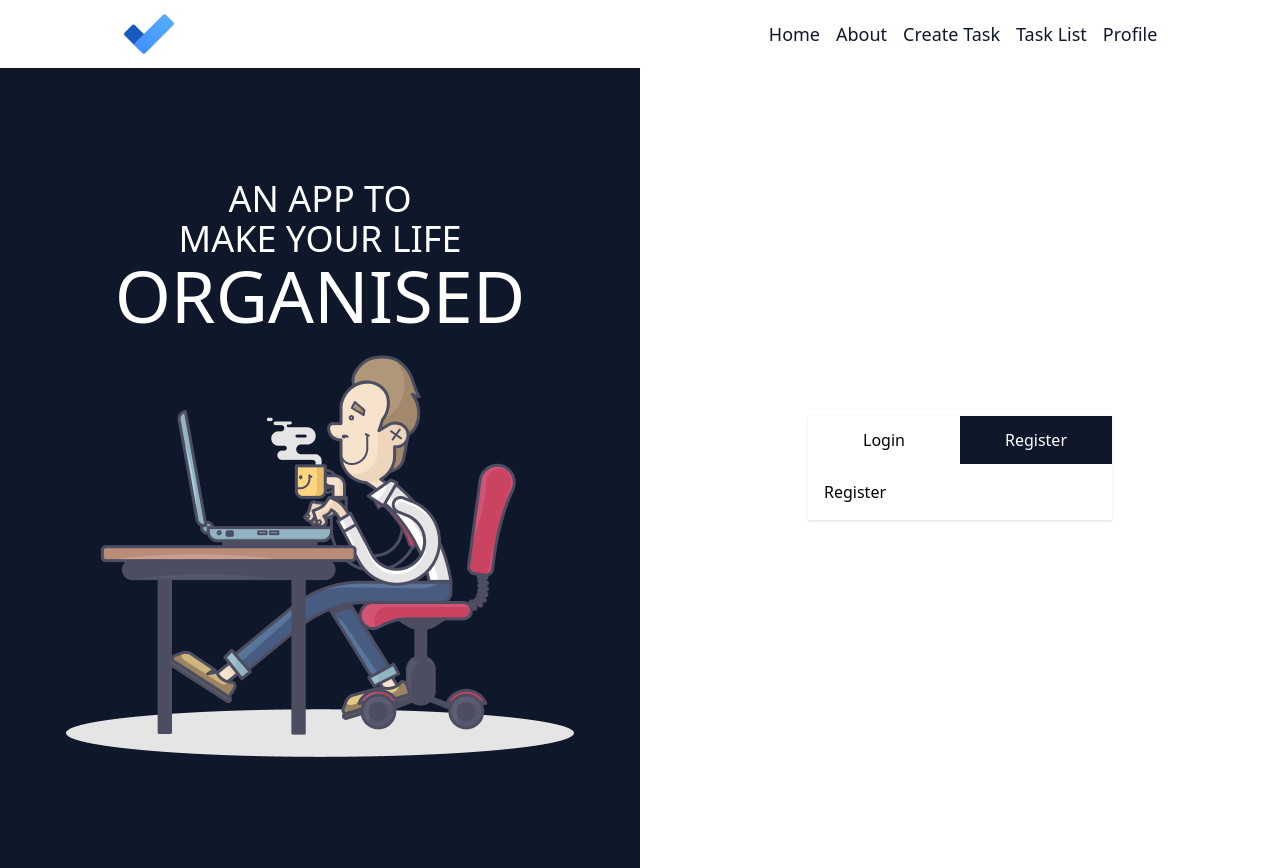
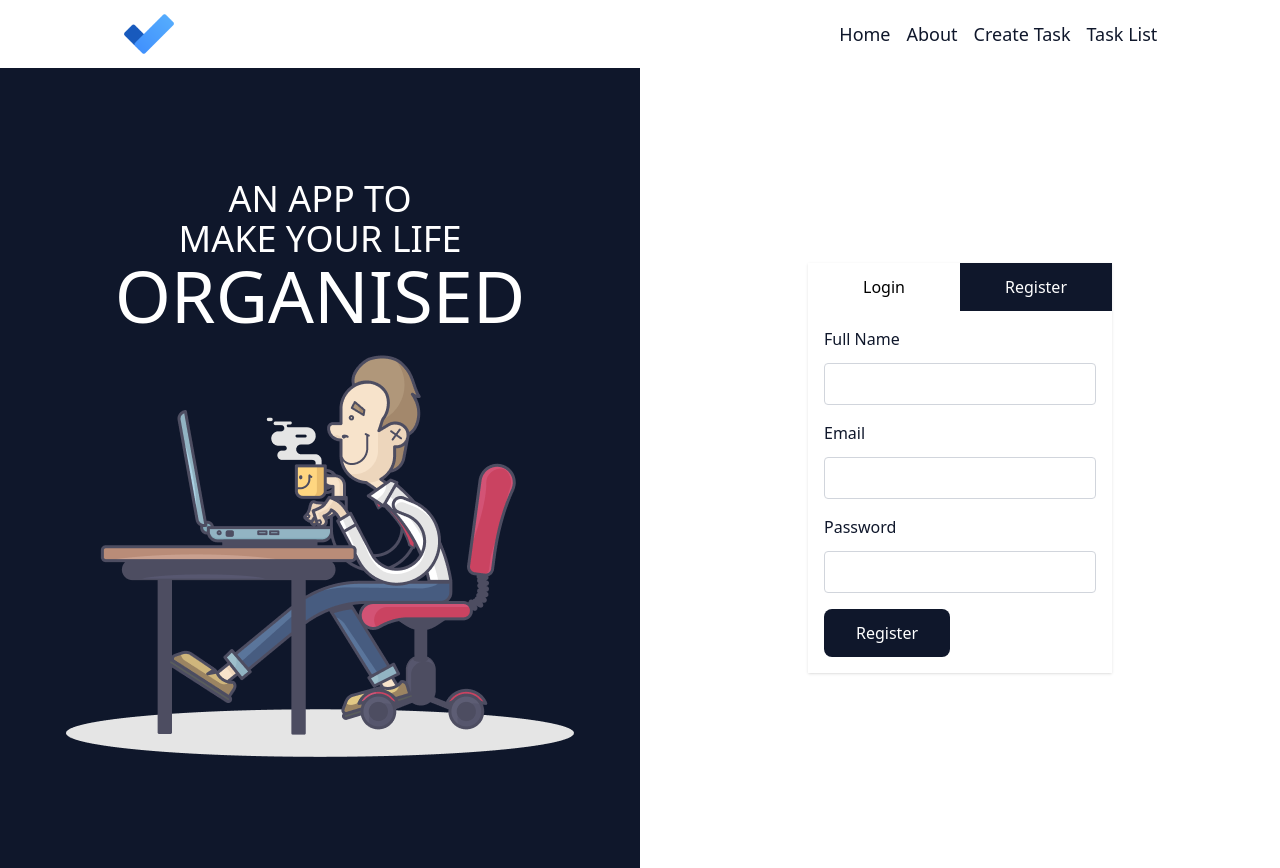
Before and after one commit to vipink28/todo-app-march-25, a React (Vite) app: page /register in a window 1280 px wide. Built offline with nearby package versions, Linux system fonts and the light colour scheme.

Commit message:
auth context added.

```diff
--- a/src/App.jsx
+++ b/src/App.jsx
@@ -1,4 +1,5 @@
 import { BrowserRouter, Navigate, Route, Routes } from 'react-router'
+import { AuthProvider } from './auth/AuthContext'
 import Login from './auth/Login'
 import Register from './auth/Register'
 import Navbar from './components/Navbar'
@@ -11,14 +12,16 @@ import TaskList from './pages/TaskList'
 
 
 function App() {
+
   return (
     <BrowserRouter>
+      <AuthProvider>
         <Navbar />
         <Routes>
           <Route path='/' element={<Navigate to="/login" />}></Route>
           <Route path='/' element={<Home />}>
-          <Route path='login' element={<Login />}></Route>
-          <Route path='register' element={<Register />}></Route>
+            <Route path='/login' element={<Login />}></Route>
+            <Route path='/register' element={<Register />}></Route>
           </Route>
           <Route path='/about' element={<About />}></Route>
           <Route path='/create-task' element={<CreateTask />}></Route>
@@ -26,6 +29,7 @@ function App() {
           <Route path='/profile' element={<Profile />}></Route>
           <Route path='*' element={<PageNotFound />}></Route>
         </Routes>
+      </AuthProvider>
     </BrowserRouter>
   )
 }
--- /dev/null
+++ b/src/auth/AuthContext.jsx
@@ -0,0 +1,28 @@
+import { createContext, useEffect, useState } from "react";
+
+const AuthContext = createContext();
+
+
+export const AuthProvider = ({ children }) => {
+    const [user, setUser] = useState(null);
+
+    useEffect(() => {
+        const local = localStorage.getItem("todouser");
+        if (local) {
+            setUser(JSON.parse(local));
+        }
+    }, [])
+
+
+
+    return (
+        <AuthContext.Provider value={{
+            user
+        }}>
+            {children}
+        </AuthContext.Provider>
+    )
+}
+
+
+export default AuthContext;
--- a/src/auth/Login.jsx
+++ b/src/auth/Login.jsx
@@ -1,8 +1,46 @@
-import React from 'react'
+import React, { useState } from 'react';
+import { useNavigate } from 'react-router-dom';
 
-const Login = () => {
+const Login = ({ setUser }) => {
+    const navigate = useNavigate();
+    const [formData, setFormData] = useState(null);
+    const handleChange = (e) => {
+        let { name, value } = e.target;
+        setFormData((prev) => ({
+            ...prev,
+            [name]: value
+        }))
+    }
+
+    const handleSubmit = async () => {
+        const response = await fetch(`http://localhost:5001/users?email=${formData.email}&password=${formData.password}`, { method: "GET" });
+        if (response.ok) {
+            const user = await response.json();
+            if (user.length > 0) {
+                alert("logged in successfully");
+                localStorage.setItem("todouser", JSON.stringify(user[0]))
+                setUser(user[0])
+                navigate("/task-list")
+            } else {
+                alert("email/password did not match")
+            }
+        } else {
+            alert("something went wrong");
+        }
+    }
     return (
-        <div>Login</div>
+        <div className='text-slate-900'>
+            <div className='mb-4'>
+                <label className='font-medium block mb-3'>Email</label>
+                <input type='text' name='email' className='block rounded-sm p-2 w-full border border-gray-300' onChange={handleChange} />
+            </div>
+            <div className='mb-4'>
+                <label className='font-medium block mb-3'>Password</label>
+                <input type='password' name='password' className='block rounded-sm p-2 w-full border border-gray-300' onChange={handleChange} />
+            </div>
+            <button onClick={handleSubmit} className='px-8 py-3 bg-slate-900 text-white rounded-lg cursor-pointer'>Login</button>
+
+        </div>
     )
 }
 
--- a/src/auth/Register.jsx
+++ b/src/auth/Register.jsx
@@ -1,8 +1,69 @@
-import React from 'react'
+import React, { useState } from 'react';
+import { useNavigate } from 'react-router-dom';
 
 const Register = () => {
+    const navigate = useNavigate();
+    const [formData, setFormData] = useState(null);
+    const handleChange = (e) => {
+        let { name, value } = e.target;
+        setFormData((prev) => ({
+            ...prev,
+            [name]: value
+        }))
+    }
+
+    const handleSubmit = async (e) => {
+        e.preventDefault();
+        let config = {
+            method: "POST",
+            headers: {
+                "Content-Type": "application/json"
+            },
+            body: JSON.stringify(formData)
+        }
+
+        const checkUser = await fetch(`http://localhost:5001/users?email=${formData.email}`, { method: "GET" })
+        if (checkUser.ok) {
+            const user = await checkUser.json();
+            if (user.length > 0) {
+                alert("email already exist, please login")
+            } else {
+                const response = await fetch("http://localhost:5001/users", config);
+                if (response.status === 201) {
+                    const user = await response.json();
+                    localStorage.setItem("todouser", JSON.stringify(user))
+                    alert("Registered Successfully")
+                    navigate("/task-list")
+                } else {
+                    alert("Something went wrong")
+                }
+            }
+        } else {
+            alert("something went wrong")
+        }
+
+
+
+
+    }
     return (
-        <div>Register</div>
+        <div className='text-slate-900'>
+
+            <div className='mb-4'>
+                <label className='font-medium block mb-3'>Full Name</label>
+                <input type='text' name='fullname' className='block rounded-sm p-2 w-full border border-gray-300' onChange={handleChange} />
+            </div>
+            <div className='mb-4'>
+                <label className='font-medium block mb-3'>Email</label>
+                <input type='text' name='email' className='block rounded-sm p-2 w-full border border-gray-300' onChange={handleChange} />
+            </div>
+            <div className='mb-4'>
+                <label className='font-medium block mb-3'>Password</label>
+                <input type='password' name='password' className='block rounded-sm p-2 w-full border border-gray-300' onChange={handleChange} />
+            </div>
+            <button onClick={handleSubmit} className='px-8 py-3 bg-slate-900 text-white rounded-lg cursor-pointer'>Register</button>
+
+        </div>
     )
 }
 
--- a/src/components/Navbar.jsx
+++ b/src/components/Navbar.jsx
@@ -1,8 +1,11 @@
-import React from 'react';
+import React, { useContext } from 'react';
 import { Link } from 'react-router';
 import logo from '../assets/logo.png';
+import AuthContext from '../auth/AuthContext';
 
 const Navbar = () => {
+    const { user } = useContext(AuthContext)
+
     return (
         <header className='bg-white py-2'>
             <div className='max-w-5/6 mx-auto px-4'>
@@ -15,7 +18,9 @@ const Navbar = () => {
                         <Link className='font-medium text-slate-900 text-lg hover:text-slate-600' to="/task-list">
                             Task List
                         </Link>
-                        <Link className='font-medium text-slate-900 text-lg hover:text-slate-600' to="/profile">Profile</Link>
+                        {user &&
+                            <Link className='font-medium text-slate-900 text-lg hover:text-slate-600' to="/profile">{user.fullname}</Link>
+                        }
                     </div>
                 </div>
             </div>
```
Also changed, not shown: package.json (+4 -3 lines), 1 other file (tests, documents, lock files or other folders). Lines whose indentation alone changed are shown as unchanged.
